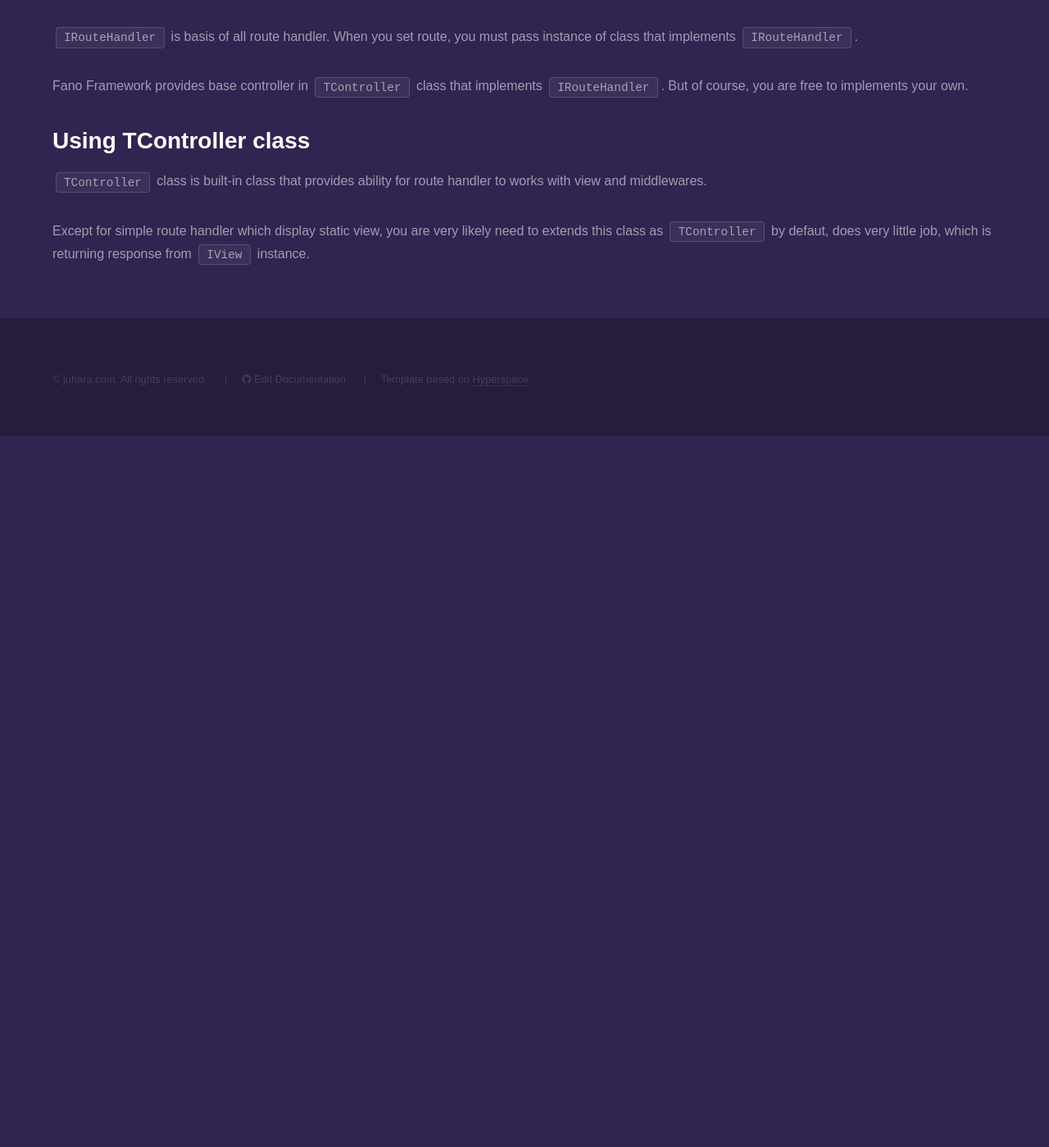
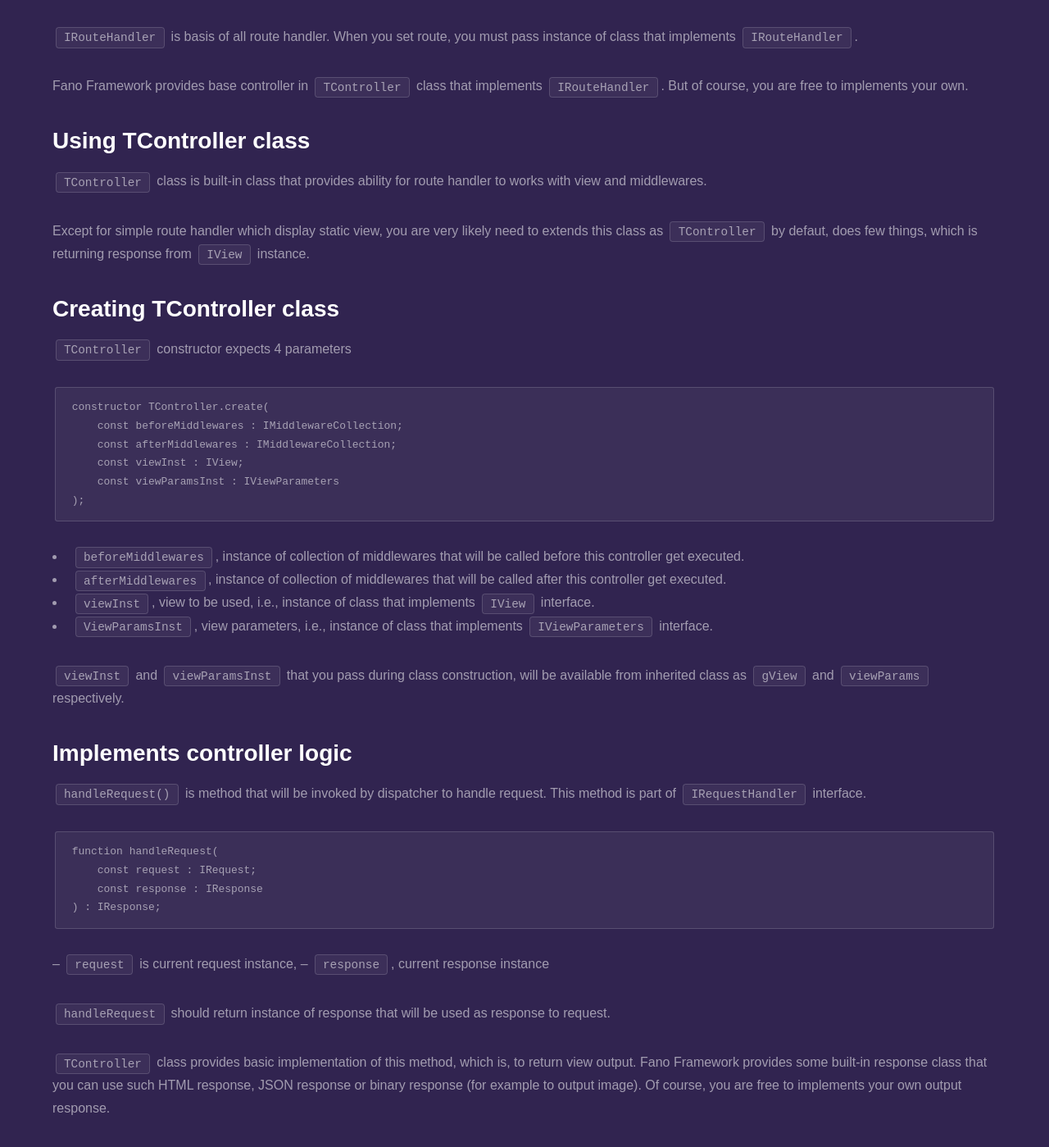
Before and after one commit to fanoframework/fanoframework.github.io, a Jekyll site: the page built from working-with-controllers/index.md, in a window 1280 px wide and 1400 px high, scrolled down 583 px. Shown: the whole window at 82% size. Built offline with Jekyll 4.4.1, drawn with Linux system fonts in a browser that asks for light colours; our own code applies the rules of GitHub Pages for plain Markdown files; before the commit the page ends 1115 px from its top, so only the background shows below that.

Commit message:
add content to working with controllers

````diff
--- a/working-with-controllers/index.md
+++ b/working-with-controllers/index.md
@@ -24,5 +24,47 @@
 `TController` class is built-in class that provides ability for route handler to
 works with view and middlewares.
 
-Except for simple route handler which display static view, you are very likely need to extends this class as `TController` by defaut, does very little job, which is
+Except for simple route handler which display static view, you are very likely need to extends this class as `TController` by defaut, does few things, which is
 returning response from `IView` instance.
+
+## Creating TController class
+
+`TController` constructor expects 4 parameters
+
+```
+constructor TController.create(
+    const beforeMiddlewares : IMiddlewareCollection;
+    const afterMiddlewares : IMiddlewareCollection;
+    const viewInst : IView;
+    const viewParamsInst : IViewParameters
+);
+```
+
+- `beforeMiddlewares`, instance of collection of middlewares that will be called
+before this controller get executed.
+- `afterMiddlewares`, instance of collection of middlewares that will be called
+after this controller get executed.
+- `viewInst`, view to be used, i.e., instance of class that implements `IView` interface.
+- `ViewParamsInst`, view parameters, i.e., instance of class that implements `IViewParameters` interface.
+
+`viewInst` and `viewParamsInst` that you pass during class construction, will be available from inherited class as `gView` and `viewParams` respectively.
+
+## Implements controller logic
+
+`handleRequest()` is method that will be invoked by dispatcher to handle request.
+This method is part of `IRequestHandler` interface.
+
+```
+function handleRequest(
+    const request : IRequest;
+    const response : IResponse
+) : IResponse;
+```
+
+-- `request` is current request instance,
+-- `response`, current response instance
+
+`handleRequest` should return instance of response that will be used as response
+to request.
+
+`TController` class provides basic implementation of this method, which is, to return view output. Fano Framework provides some built-in response class that you can use such HTML response, JSON response or binary response (for example to output image). Of course, you are free to implements your own output response.
````
